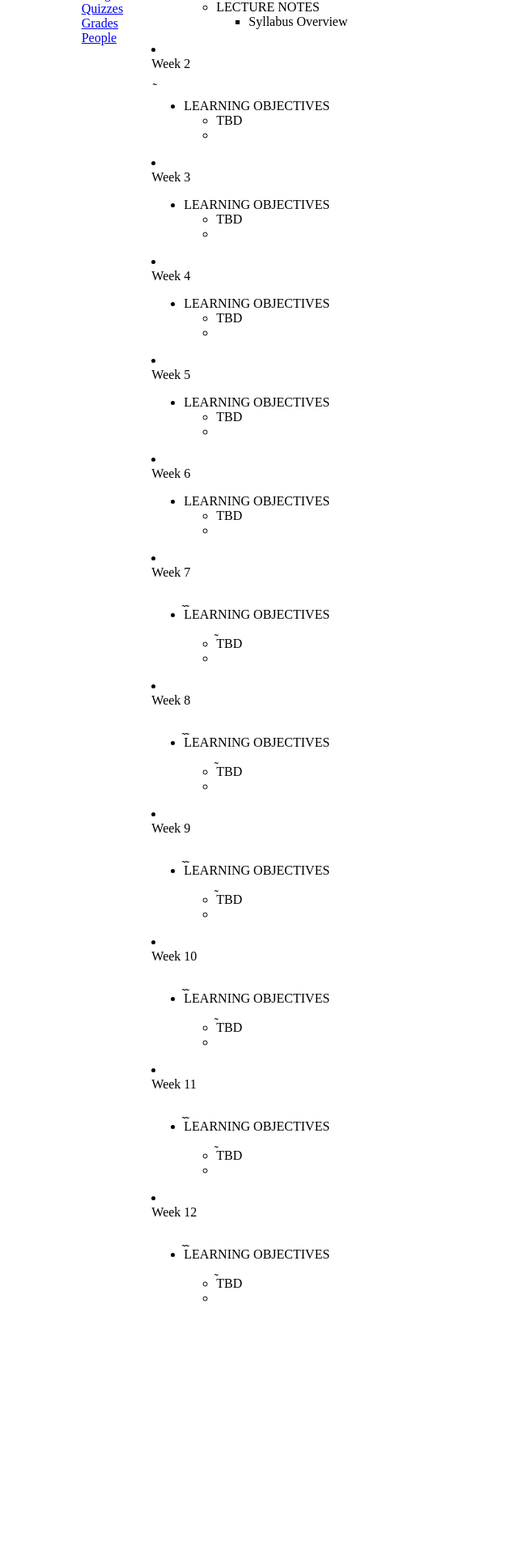
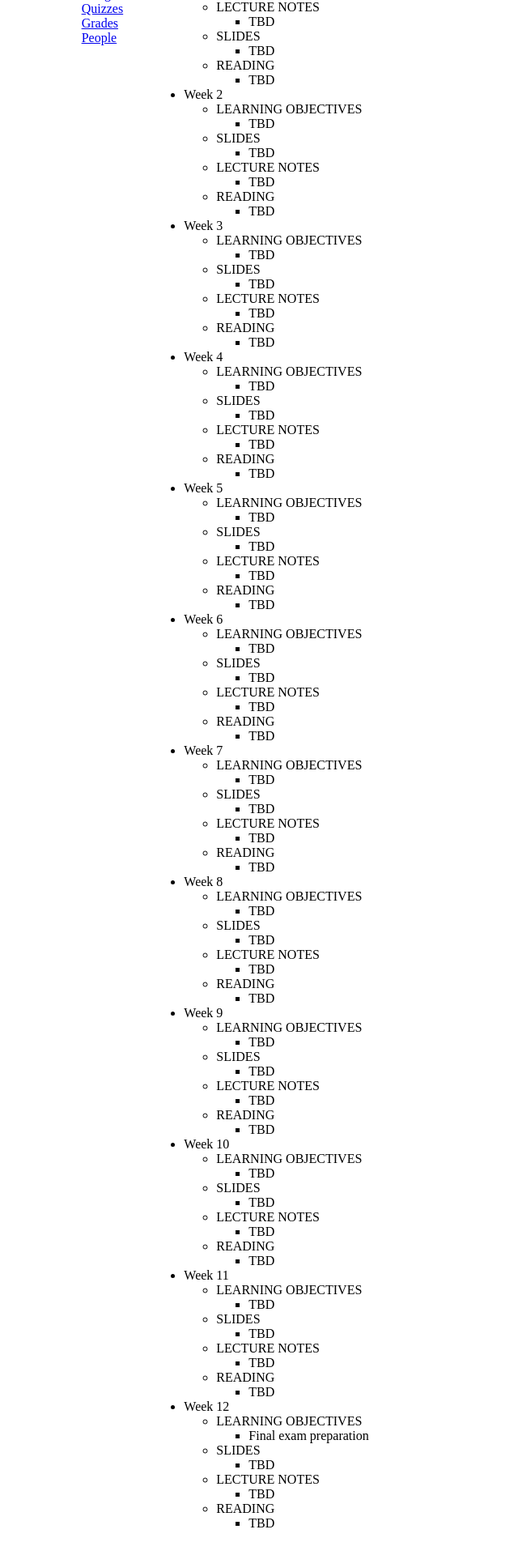
Before and after one commit to ellapitts/kambaz-next-js, a Next.js app: page /Courses/1/Modules in a window 1280 px wide. Shown: the part 179-2099 px from the top of the page at 81% size, without its empty margins (0-640 px from the left). Before the commit the page ends 1821 px from the top, so only its background shows below. Built offline with nearby package versions, Linux system fonts and the light colour scheme.

Commit message:
Fixing style in all docs and working on module course page structure

```diff
--- a/src/app/(Kambaz)/Courses/[cid]/Modules/page.tsx
+++ b/src/app/(Kambaz)/Courses/[cid]/Modules/page.tsx
@@ -1,4 +1,5 @@
 // This is the Modules page for a specific course identified by [cid]
+
 export default function Modules() {
   return (
     <div>
@@ -11,7 +12,6 @@ export default function Modules() {
           <ul className="wd-lessons">
             <li className="wd-lesson">
               <span className="wd-title">LEARNING OBJECTIVES</span>
-              <br></br>
               <ul className="wd-content">
                 <li className="wd-content-item">Introduction to the course</li>
                 <li className="wd-content-item">
@@ -22,26 +22,56 @@ export default function Modules() {
             <li className="wd-lesson">
               <span className="wd-title">LECTURE NOTES</span>
               <ul className="wd-content">
-                <li className="wd-content-item">Syllabus Overview</li>
+                <li className="wd-content-item">TBD</li>
+              </ul>
+            </li>
+            <li className="wd-lesson">
+              <span className="wd-title">SLIDES</span>
+              <ul className="wd-content">
+                <li className="wd-content-item">TBD</li>
+              </ul>
+            </li>
+            <li className="wd-lesson">
+              <span className="wd-title">READING</span>
+              <ul className="wd-content">
+                <li className="wd-content-item">TBD</li>
               </ul>
             </li>
           </ul>
         </li>
-      </ul>
 
+        {/* Week 2 */}
         <li className="wd-module">
-        <div className="wd-title">Week 2</div> ̰
+          <div className="wd-title">Week 2</div>
           <ul className="wd-lessons">
             <li className="wd-lesson">
               <span className="wd-title">LEARNING OBJECTIVES</span>
               <ul className="wd-content">
                 <li className="wd-content-item">TBD</li>
-              <li className="wd-content-item"></li>
+              </ul>
+            </li>
+            <li className="wd-lesson">
+              <span className="wd-title">SLIDES</span>
+              <ul className="wd-content">
+                <li className="wd-content-item">TBD</li>
+              </ul>
+            </li>
+            <li className="wd-lesson">
+              <span className="wd-title">LECTURE NOTES</span>
+              <ul className="wd-content">
+                <li className="wd-content-item">TBD</li>
+              </ul>
+            </li>
+            <li className="wd-lesson">
+              <span className="wd-title">READING</span>
+              <ul className="wd-content">
+                <li className="wd-content-item">TBD</li>
               </ul>
             </li>
           </ul>
         </li>
 
+        {/* Week 3 */}
         <li className="wd-module">
           <div className="wd-title">Week 3</div>
           <ul className="wd-lessons">
@@ -49,12 +79,30 @@ export default function Modules() {
               <span className="wd-title">LEARNING OBJECTIVES</span>
               <ul className="wd-content">
                 <li className="wd-content-item">TBD</li>
-              <li className="wd-content-item"></li>
+              </ul>
+            </li>
+            <li className="wd-lesson">
+              <span className="wd-title">SLIDES</span>
+              <ul className="wd-content">
+                <li className="wd-content-item">TBD</li>
+              </ul>
+            </li>
+            <li className="wd-lesson">
+              <span className="wd-title">LECTURE NOTES</span>
+              <ul className="wd-content">
+                <li className="wd-content-item">TBD</li>
+              </ul>
+            </li>
+            <li className="wd-lesson">
+              <span className="wd-title">READING</span>
+              <ul className="wd-content">
+                <li className="wd-content-item">TBD</li>
               </ul>
             </li>
           </ul>
         </li>
 
+        {/* Week 4 */}
         <li className="wd-module">
           <div className="wd-title">Week 4</div>
           <ul className="wd-lessons">
@@ -62,12 +110,30 @@ export default function Modules() {
               <span className="wd-title">LEARNING OBJECTIVES</span>
               <ul className="wd-content">
                 <li className="wd-content-item">TBD</li>
-              <li className="wd-content-item"></li>
+              </ul>
+            </li>
+            <li className="wd-lesson">
+              <span className="wd-title">SLIDES</span>
+              <ul className="wd-content">
+                <li className="wd-content-item">TBD</li>
+              </ul>
+            </li>
+            <li className="wd-lesson">
+              <span className="wd-title">LECTURE NOTES</span>
+              <ul className="wd-content">
+                <li className="wd-content-item">TBD</li>
+              </ul>
+            </li>
+            <li className="wd-lesson">
+              <span className="wd-title">READING</span>
+              <ul className="wd-content">
+                <li className="wd-content-item">TBD</li>
               </ul>
             </li>
           </ul>
         </li>
 
+        {/* Week 5 */}
         <li className="wd-module">
           <div className="wd-title">Week 5</div>
           <ul className="wd-lessons">
@@ -75,12 +141,30 @@ export default function Modules() {
               <span className="wd-title">LEARNING OBJECTIVES</span>
               <ul className="wd-content">
                 <li className="wd-content-item">TBD</li>
-              <li className="wd-content-item"></li>
+              </ul>
+            </li>
+            <li className="wd-lesson">
+              <span className="wd-title">SLIDES</span>
+              <ul className="wd-content">
+                <li className="wd-content-item">TBD</li>
+              </ul>
+            </li>
+            <li className="wd-lesson">
+              <span className="wd-title">LECTURE NOTES</span>
+              <ul className="wd-content">
+                <li className="wd-content-item">TBD</li>
+              </ul>
+            </li>
+            <li className="wd-lesson">
+              <span className="wd-title">READING</span>
+              <ul className="wd-content">
+                <li className="wd-content-item">TBD</li>
               </ul>
             </li>
           </ul>
         </li>
 
+        {/* Week 6 */}
         <li className="wd-module">
           <div className="wd-title">Week 6</div>
           <ul className="wd-lessons">
@@ -88,101 +172,215 @@ export default function Modules() {
               <span className="wd-title">LEARNING OBJECTIVES</span>
               <ul className="wd-content">
                 <li className="wd-content-item">TBD</li>
-              <li className="wd-content-item"></li>
+              </ul>
+            </li>
+            <li className="wd-lesson">
+              <span className="wd-title">SLIDES</span>
+              <ul className="wd-content">
+                <li className="wd-content-item">TBD</li>
+              </ul>
+            </li>
+            <li className="wd-lesson">
+              <span className="wd-title">LECTURE NOTES</span>
+              <ul className="wd-content">
+                <li className="wd-content-item">TBD</li>
+              </ul>
+            </li>
+            <li className="wd-lesson">
+              <span className="wd-title">READING</span>
+              <ul className="wd-content">
+                <li className="wd-content-item">TBD</li>
               </ul>
             </li>
           </ul>
         </li>
 
+        {/* Week 7 */}
         <li className="wd-module">
           <div className="wd-title">Week 7</div>
           <ul className="wd-lessons">
-           ̰ ̰
             <li className="wd-lesson">
               <span className="wd-title">LEARNING OBJECTIVES</span>
               <ul className="wd-content">
-               ̰
                 <li className="wd-content-item">TBD</li>
-              <li className="wd-content-item"></li>
+              </ul>
+            </li>
+            <li className="wd-lesson">
+              <span className="wd-title">SLIDES</span>
+              <ul className="wd-content">
+                <li className="wd-content-item">TBD</li>
+              </ul>
+            </li>
+            <li className="wd-lesson">
+              <span className="wd-title">LECTURE NOTES</span>
+              <ul className="wd-content">
+                <li className="wd-content-item">TBD</li>
+              </ul>
+            </li>
+            <li className="wd-lesson">
+              <span className="wd-title">READING</span>
+              <ul className="wd-content">
+                <li className="wd-content-item">TBD</li>
               </ul>
             </li>
           </ul>
         </li>
 
+        {/* Week 8 */}
         <li className="wd-module">
           <div className="wd-title">Week 8</div>
           <ul className="wd-lessons">
-           ̰ ̰
             <li className="wd-lesson">
               <span className="wd-title">LEARNING OBJECTIVES</span>
               <ul className="wd-content">
-               ̰
                 <li className="wd-content-item">TBD</li>
-              <li className="wd-content-item"></li>
+              </ul>
+            </li>
+            <li className="wd-lesson">
+              <span className="wd-title">SLIDES</span>
+              <ul className="wd-content">
+                <li className="wd-content-item">TBD</li>
+              </ul>
+            </li>
+            <li className="wd-lesson">
+              <span className="wd-title">LECTURE NOTES</span>
+              <ul className="wd-content">
+                <li className="wd-content-item">TBD</li>
+              </ul>
+            </li>
+            <li className="wd-lesson">
+              <span className="wd-title">READING</span>
+              <ul className="wd-content">
+                <li className="wd-content-item">TBD</li>
               </ul>
             </li>
           </ul>
         </li>
 
+        {/* Week 9 */}
         <li className="wd-module">
           <div className="wd-title">Week 9</div>
           <ul className="wd-lessons">
-           ̰ ̰
             <li className="wd-lesson">
               <span className="wd-title">LEARNING OBJECTIVES</span>
               <ul className="wd-content">
-               ̰
                 <li className="wd-content-item">TBD</li>
-              <li className="wd-content-item"></li>
+              </ul>
+            </li>
+            <li className="wd-lesson">
+              <span className="wd-title">SLIDES</span>
+              <ul className="wd-content">
+                <li className="wd-content-item">TBD</li>
+              </ul>
+            </li>
+            <li className="wd-lesson">
+              <span className="wd-title">LECTURE NOTES</span>
+              <ul className="wd-content">
+                <li className="wd-content-item">TBD</li>
+              </ul>
+            </li>
+            <li className="wd-lesson">
+              <span className="wd-title">READING</span>
+              <ul className="wd-content">
+                <li className="wd-content-item">TBD</li>
               </ul>
             </li>
           </ul>
         </li>
 
+        {/* Week 10 */}
         <li className="wd-module">
           <div className="wd-title">Week 10</div>
           <ul className="wd-lessons">
-           ̰ ̰
             <li className="wd-lesson">
               <span className="wd-title">LEARNING OBJECTIVES</span>
               <ul className="wd-content">
-               ̰
                 <li className="wd-content-item">TBD</li>
-              <li className="wd-content-item"></li>
+              </ul>
+            </li>
+            <li className="wd-lesson">
+              <span className="wd-title">SLIDES</span>
+              <ul className="wd-content">
+                <li className="wd-content-item">TBD</li>
+              </ul>
+            </li>
+            <li className="wd-lesson">
+              <span className="wd-title">LECTURE NOTES</span>
+              <ul className="wd-content">
+                <li className="wd-content-item">TBD</li>
+              </ul>
+            </li>
+            <li className="wd-lesson">
+              <span className="wd-title">READING</span>
+              <ul className="wd-content">
+                <li className="wd-content-item">TBD</li>
               </ul>
             </li>
           </ul>
         </li>
 
+        {/* Week 11 */}
         <li className="wd-module">
           <div className="wd-title">Week 11</div>
           <ul className="wd-lessons">
-           ̰ ̰
             <li className="wd-lesson">
               <span className="wd-title">LEARNING OBJECTIVES</span>
               <ul className="wd-content">
-               ̰
                 <li className="wd-content-item">TBD</li>
-              <li className="wd-content-item"></li>
+              </ul>
+            </li>
+            <li className="wd-lesson">
+              <span className="wd-title">SLIDES</span>
+              <ul className="wd-content">
+                <li className="wd-content-item">TBD</li>
+              </ul>
+            </li>
+            <li className="wd-lesson">
+              <span className="wd-title">LECTURE NOTES</span>
+              <ul className="wd-content">
+                <li className="wd-content-item">TBD</li>
+              </ul>
+            </li>
+            <li className="wd-lesson">
+              <span className="wd-title">READING</span>
+              <ul className="wd-content">
+                <li className="wd-content-item">TBD</li>
               </ul>
             </li>
           </ul>
         </li>
 
+        {/* Week 12 */}
         <li className="wd-module">
           <div className="wd-title">Week 12</div>
           <ul className="wd-lessons">
-           ̰ ̰
             <li className="wd-lesson">
               <span className="wd-title">LEARNING OBJECTIVES</span>
               <ul className="wd-content">
-               ̰
+                <li className="wd-content-item">Final exam preparation</li>
+              </ul>
+            </li>
+            <li className="wd-lesson">
+              <span className="wd-title">SLIDES</span>
+              <ul className="wd-content">
                 <li className="wd-content-item">TBD</li>
-              <li className="wd-content-item"></li>
+              </ul>
+            </li>
+            <li className="wd-lesson">
+              <span className="wd-title">LECTURE NOTES</span>
+              <ul className="wd-content">
+                <li className="wd-content-item">TBD</li>
+              </ul>
+            </li>
+            <li className="wd-lesson">
+              <span className="wd-title">READING</span>
+              <ul className="wd-content">
+                <li className="wd-content-item">TBD</li>
               </ul>
             </li>
           </ul>
         </li>
+      </ul>
     </div>
   );
 }
```
Lines whose indentation alone changed are shown as unchanged.
